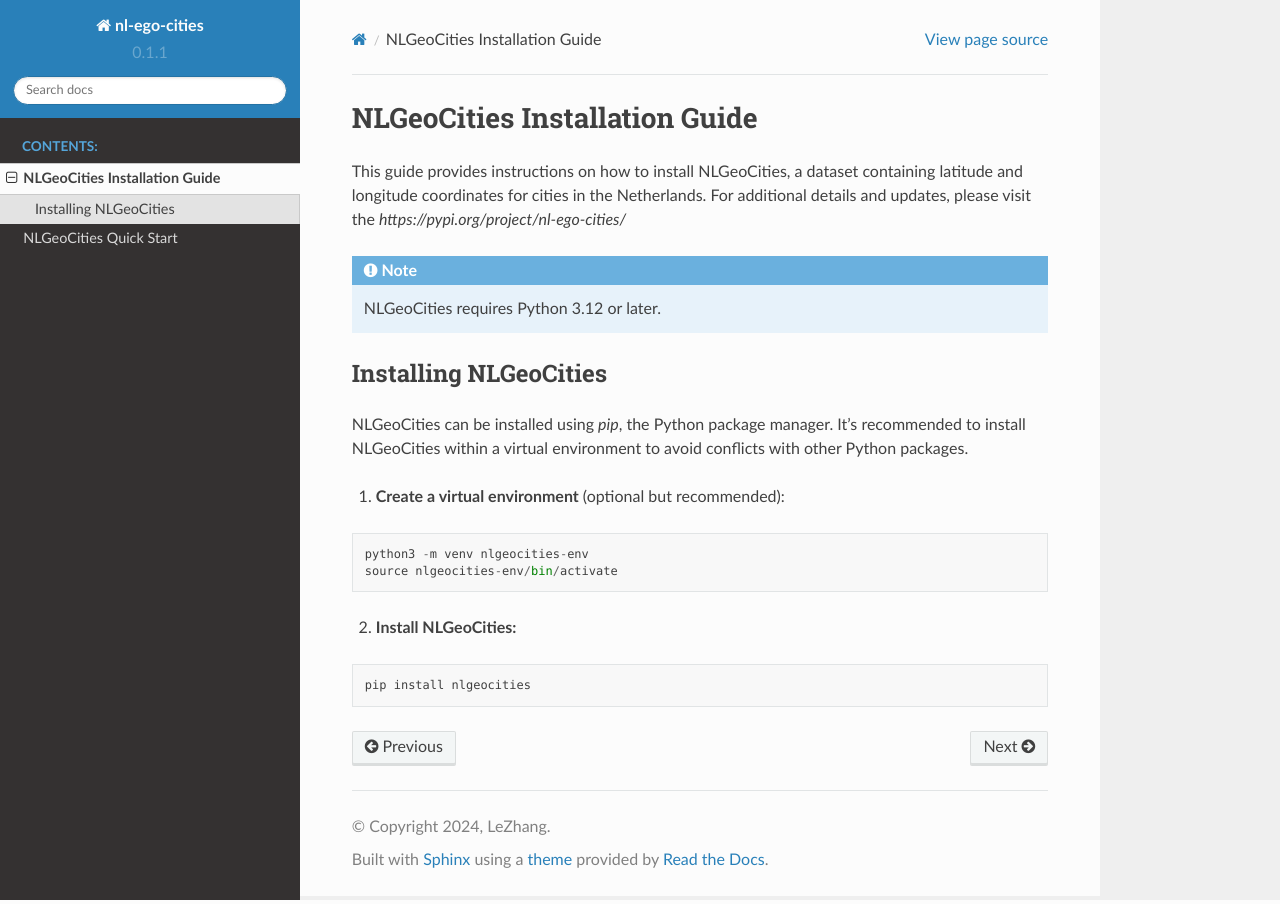
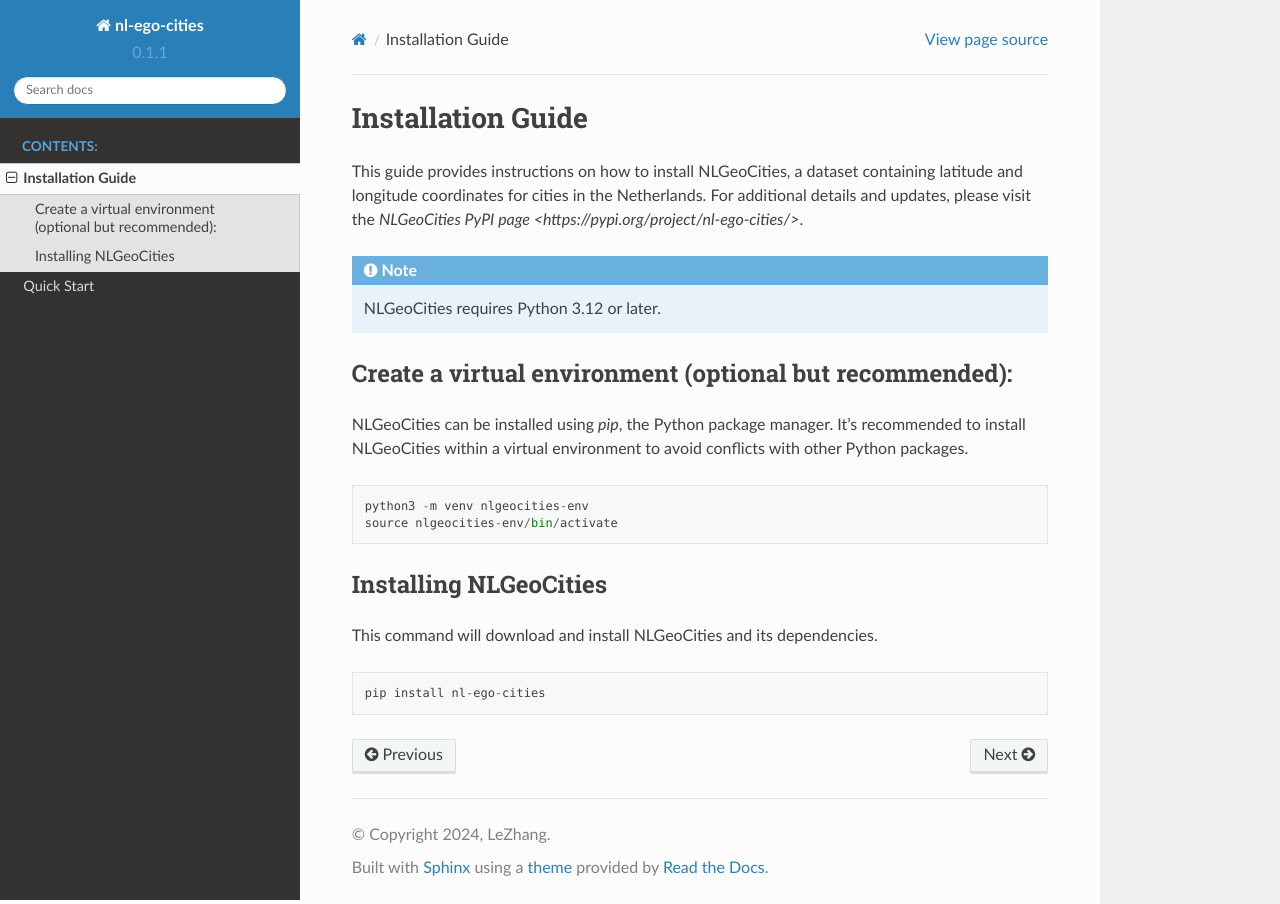
Before and after one commit to cheerzhang/NLGeoCities, a Sphinx documentation site: the page built from docs/installation.rst, in a window 1280 px wide. Built offline with Sphinx 7.4.7 and the Read the Docs theme 2.0.0, drawn with Linux system fonts in a browser that asks for light colours; pages that are not in the unit, such as notebooks, are missing from menus.

Commit message:
update installation.rst

```diff
--- a/docs/installation.rst
+++ b/docs/installation.rst
@@ -1,28 +1,31 @@
-NLGeoCities Installation Guide
+Installation Guide
 ==============================
 
 This guide provides instructions on how to install NLGeoCities, a dataset containing latitude and longitude coordinates for cities in the Netherlands.
-For additional details and updates, please visit the `https://pypi.org/project/nl-ego-cities/`
+For additional details and updates, please visit the `NLGeoCities PyPI page <https://pypi.org/project/nl-ego-cities/>`.
+
 
 
 
 .. note::
    NLGeoCities requires Python 3.12 or later.
 
-Installing NLGeoCities
-----------------------
+Create a virtual environment (optional but recommended):
+---------------------------------------------------------
 
 NLGeoCities can be installed using `pip`, the Python package manager. It's recommended to install NLGeoCities within a virtual environment to avoid conflicts with other Python packages.
-
-1. **Create a virtual environment** (optional but recommended):
 
 .. code-block:: python
 
    python3 -m venv nlgeocities-env
    source nlgeocities-env/bin/activate
 
-2. **Install NLGeoCities:**
+
+Installing NLGeoCities
+----------------------
+
+This command will download and install NLGeoCities and its dependencies.
 
 .. code-block:: python
 
-   pip install nlgeocities
+   pip install nl-ego-cities
```
Also changed, not shown: docs/usage.rst (+16 -1 lines).
